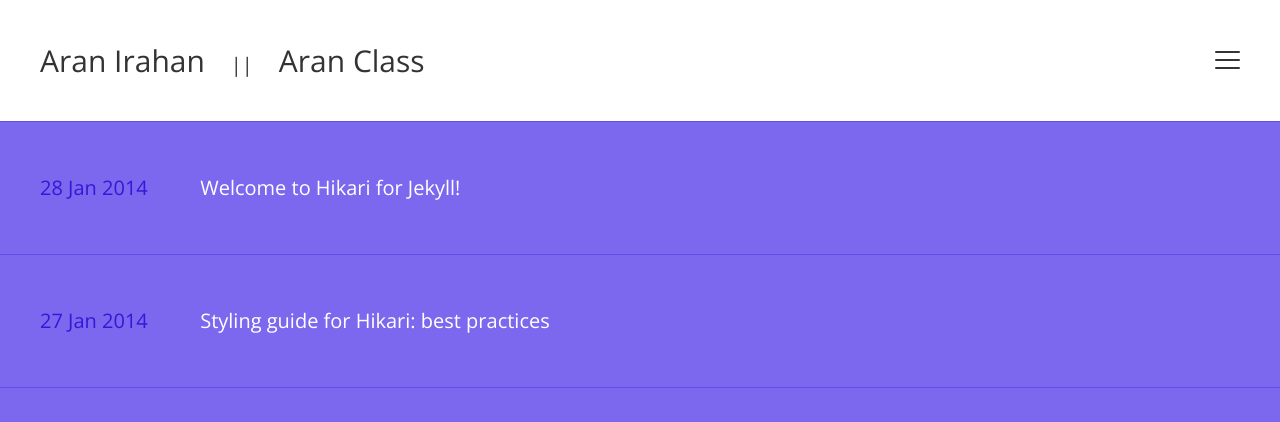
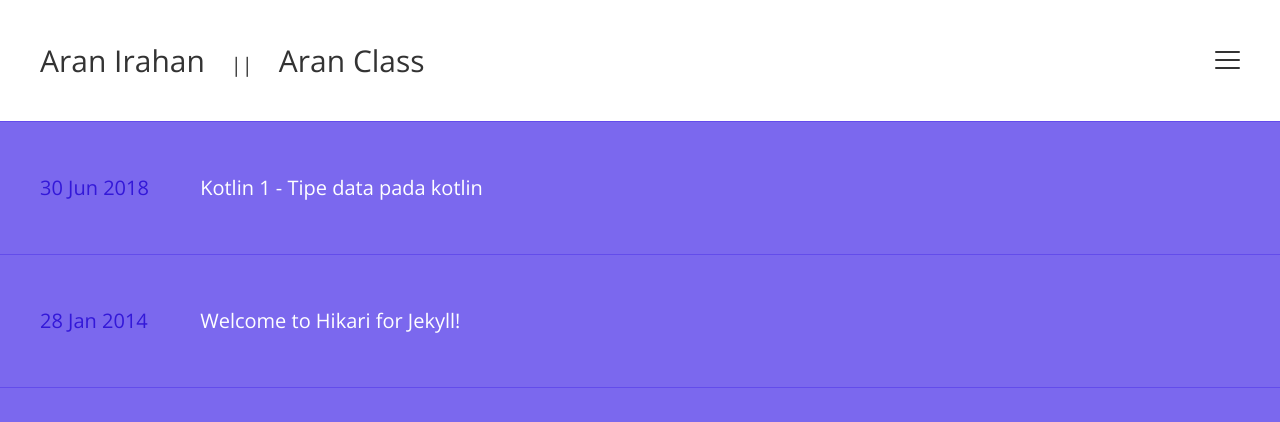
Before and after one commit to aranirahan/aranclass, a Jekyll site: the page built from index.html, in a window 1280 px wide. Shown: the top 422 px of the page. Built offline with Jekyll 4.4.1, drawn with Linux system fonts in a browser that asks for light colours; the list of posts is cut into pages by our own code.

Commit message:
Update 2018-06-30-tipe-data-pada-kotlin.markdown

```diff
--- a/_posts/2018-06-30-tipe-data-pada-kotlin.markdown
+++ b/_posts/2018-06-30-tipe-data-pada-kotlin.markdown
@@ -1,7 +1,7 @@
 ---
 layout: post
-title:  "Styling guide for Hikari: best practices"
-date:   2014-01-27 16:57:51
+title:  "Kotlin 1 - Tipe data pada kotlin"
+date:   2018-06-30 16:57:51
 ---
 
 
```
